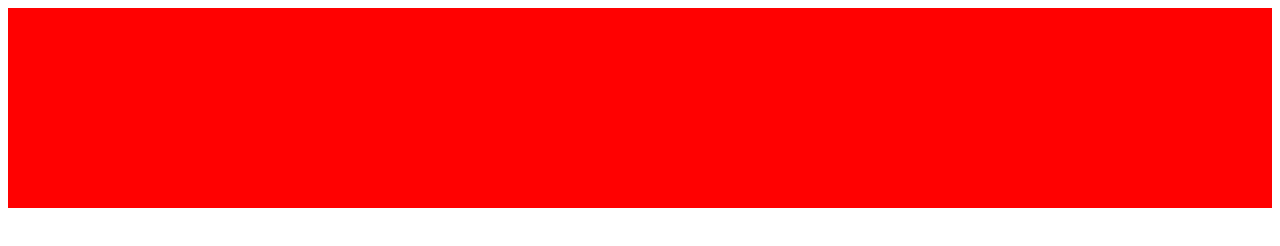
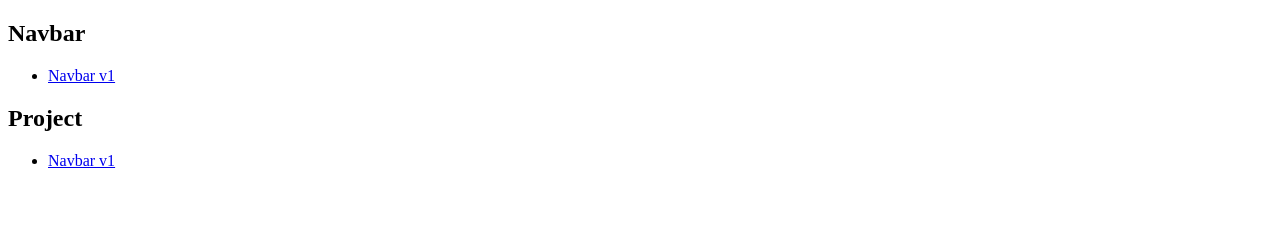
Before and after one commit to alhifnywahid/Latihan-CSS, a plain HTML site: page index.html in a window 1280 px wide. Drawn offline with Linux system fonts and the light colour scheme.

Commit message:
add list

```diff
--- a/index.html
+++ b/index.html
@@ -1,26 +1,26 @@
 <!DOCTYPE html>
 <html lang="en">
-  <head>
-    <meta charset="UTF-8" />
-    <meta name="viewport" content="width=device-width, initial-scale=1.0" />
-    <title>Document</title>
-    <style>
-      div {
-        width: 100%;
-        height: 200px;
-      }
-
-      div.nav {
-        background-color: red;
-      }
-
-      .dark {
-        background-color: green;
-      }
-
-    </style>
-  </head>
-  <body>
-    <div class="nav dark"></div>
-  </body>
+<head>
+  <meta charset="UTF-8">
+  <meta name="viewport" content="width=device-width, initial-scale=1.0">
+  <title>Latihan CSS</title>
+</head>
+<body>
+  <div class="container">
+    <!-- Navbar Project -->
+    <section class="navbar">
+      <h2>Navbar</h2>
+      <ul>
+        <li><a href="./navbar/index.html">Navbar v1</a></li>
+      </ul>
+    </section>
+    <!-- Real Project Full -->
+    <section class="project-full">
+      <h2>Project</h2>
+      <ul>
+        <li><a href="./utang-piutang/index.html">Navbar v1</a></li>
+      </ul>
+    </section>
+  </div>
+</body>
 </html>
```
